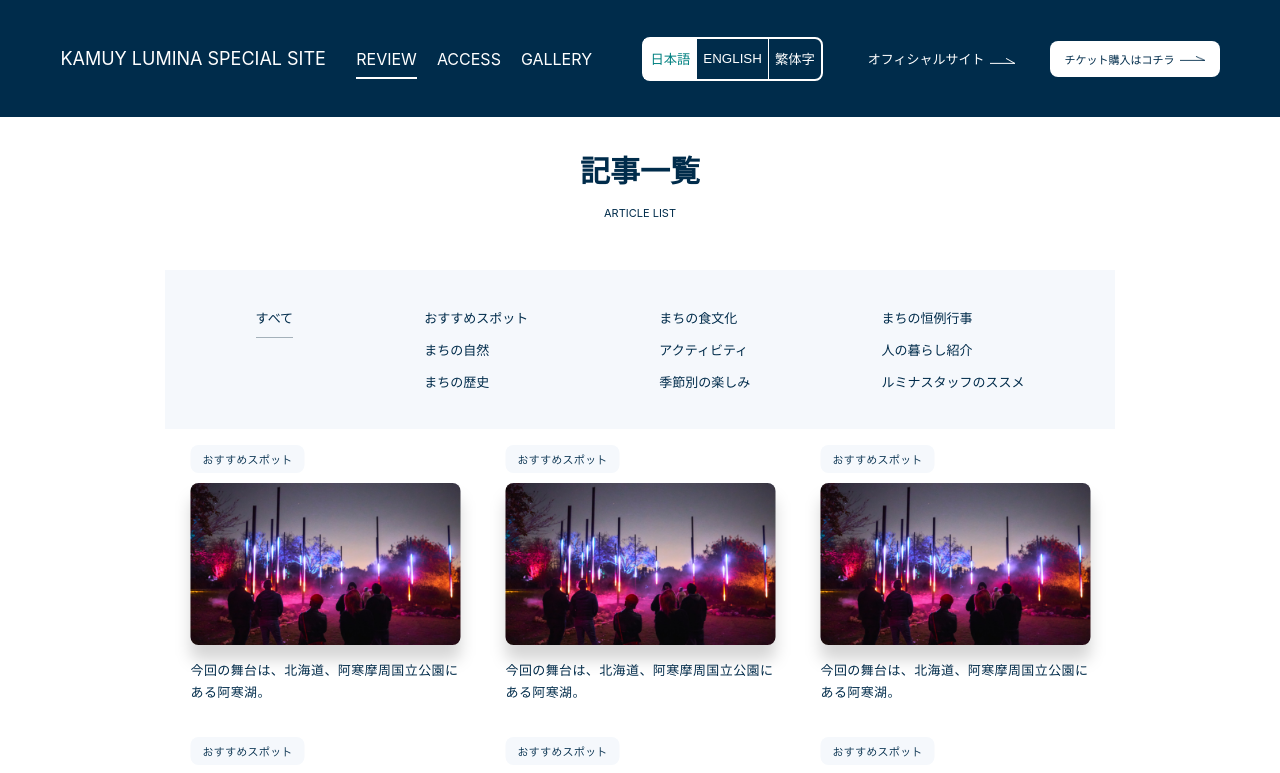
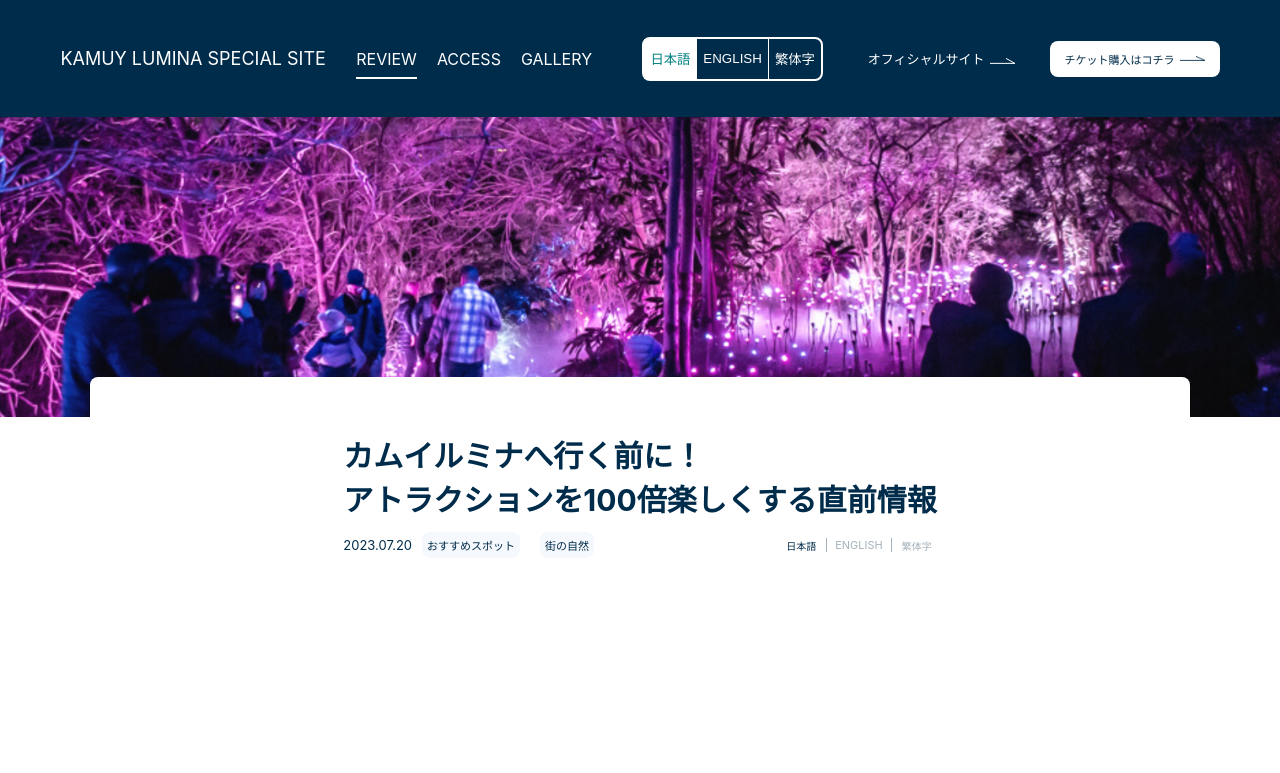
Before and after one commit to sasaki-ashby/kamuylumina_sp, a React (Create React App) app: page / in a window 1280 px wide. Shown: the top 773 px of the page. Built offline with nearby package versions, Linux system fonts and the light colour scheme.

Commit message:
上段の方を対応

```diff
--- a/src/App.jsx
+++ b/src/App.jsx
@@ -1,12 +1,14 @@
 import React from "react";
-import Article from "./pages/article";
+import ArticleDetails from "./pages/article_details";
+// import Article from "./pages/article";
 // import Top from "./pages/top";
 
 function App() {
   return (
     <div className="App">
       {/* <Top /> */}
-      <Article />
+      {/* <Article /> */}
+      <ArticleDetails />
     </div>
   );
 }
--- /dev/null
+++ b/src/components/article_details/details_middle.jsx
@@ -0,0 +1,116 @@
+import React, { useState } from "react";
+import styled from "styled-components";
+
+const MainContainer = styled.div`
+  display: flex;
+  flex-direction: column;
+  align-items: center;
+  margin-top: 25px;
+`;
+
+const MiddleContainer = styled.div``;
+
+const MiddleTitle = styled.p`
+  color: #002c4b;
+  font-size: 30px;
+  font-weight: 700;
+  margin-bottom: 2px;
+`;
+
+const DateText = styled.p`
+  color: #002c4b;
+  font-size: 13px;
+`;
+
+const TagAndLangContainer = styled.div`
+  display: flex;
+  justify-content: space-between;
+`;
+
+const LangContaner = styled.div`
+  display: flex;
+  align-items: center;
+`;
+
+const LangText1 = styled.p`
+  font-size: 10px;
+  color: ${({ active }) => (active ? "#002c4b" : "#A4B1BA")};
+  margin: 0 5px;
+  cursor: pointer;
+`;
+
+const LangText2 = styled.p`
+  font-size: 11px;
+  color: ${({ active }) => (active ? "#002c4b" : "#A4B1BA")};
+  margin: 0 5px;
+  border-left: 1px solid #a4b1ba;
+  border-right: 1px solid #a4b1ba;
+  padding: 0 8px;
+  cursor: pointer;
+`;
+
+const LangText3 = styled.p`
+  font-size: 10px;
+  color: ${({ active }) => (active ? "#002c4b" : "#A4B1BA")};
+  margin: 0 5px;
+  cursor: pointer;
+`;
+
+const LeftTitleContainer = styled.div`
+  display: flex;
+  align-items: center;
+`;
+
+const Tag = styled.div`
+  display: flex;
+  padding: 5px;
+  font-size: 11px;
+  align-items: center;
+  color: #002c4b;
+  background-color: #f5f8fc;
+  margin: 10px;
+  border-radius: 8px;
+`;
+
+export default function DetailsMiddle() {
+  const [selected, setSelected] = useState("lantText1");
+
+  return (
+    <MainContainer>
+      <MiddleContainer>
+        <MiddleTitle>
+          カムイルミナへ行く前に！
+          <br />
+          アトラクションを100倍楽しくする直前情報
+        </MiddleTitle>
+        <TagAndLangContainer>
+          <LeftTitleContainer>
+            <DateText>2023.07.20</DateText>
+            <Tag>おすすめスポット</Tag>
+            <Tag>街の自然</Tag>
+          </LeftTitleContainer>
+          <LangContaner>
+            <LangText1
+              active={selected === "lantText1"}
+              onClick={() => setSelected("lantText1")}
+            >
+              日本語
+            </LangText1>
+            <LangText2
+              active={selected === "lantText2"}
+              onClick={() => setSelected("langText2")}
+            >
+              ENGLISH
+            </LangText2>
+            <LangText3
+              active={selected === "lantText3"}
+              onClick={() => setSelected("langText3")}
+            >
+              繁体字
+            </LangText3>
+          </LangContaner>
+        </TagAndLangContainer>
+      </MiddleContainer>
+    </MainContainer>
+  );
+}
--- a/src/components/article/header.jsx
+++ b/src/components/article_details/header.jsx
@@ -108,6 +108,7 @@ export default function Header() {
   const handleDetailClick = (detail) => {
     setSelectedDetail(detail);
   };
+
   return (
     <HeaderContainer>
       <HeaderTitle>KAMUY LUMINA SPECIAL SITE</HeaderTitle>
--- /dev/null
+++ b/src/pages/article_details.jsx
@@ -0,0 +1,47 @@
+import React from "react";
+import Header from "../components/article_details/header";
+import styled from "styled-components";
+import DetailsMiddle from "../components/article_details/details_middle";
+
+const MainContainer = styled.div`
+  display: flex;
+  flex-direction: column;
+  align-items: center;
+`;
+
+const UpperContainer = styled.div`
+  position: relative;
+  display: flex;
+  justify-content: center;
+  width: 100%;
+`;
+
+const UpperImage = styled.img`
+  height: 300px;
+  object-fit: cover;
+  width: 100%;
+`;
+
+const MiddlesContainer = styled.div`
+  position: absolute;
+  border-radius: 8px;
+  top: 260px;
+  background-color: #ffffff;
+  width: 1100px;
+`;
+
+export default function ArticleDetails() {
+  return (
+    <>
+      <Header />
+      <MainContainer>
+        <UpperContainer>
+          <UpperImage src="/assets/article_details/article_details2.png" />
+          <MiddlesContainer>
+            <DetailsMiddle />
+          </MiddlesContainer>
+        </UpperContainer>
+      </MainContainer>
+    </>
+  );
+}
```
Also changed, not shown: public/assets/article_details/article_details.png (added), public/assets/article_details/article_details2.png (added).
